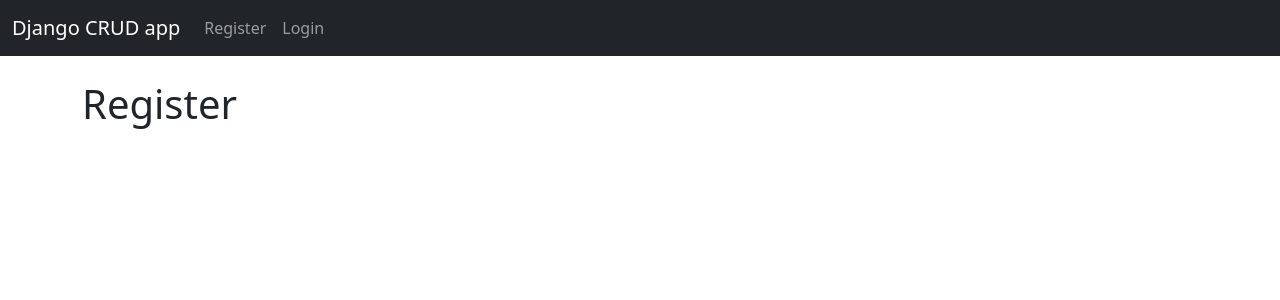
After one commit to khan022/Django-CRUD-demo, a Django app: page /register/ in a window 1280 px wide. The commit adds this page. Shown: the top 300 px of the page. Run offline with Django 4.2, Linux system fonts and the light colour scheme.

Commit message:
registration page added

```diff
--- a/crudwebsite/templates/navbar.html
+++ b/crudwebsite/templates/navbar.html
@@ -16,6 +16,10 @@
           </li>
 
           {% else %}
+
+          <li class="nav-item">
+            <a class="nav-link" href="{% url 'register' %}">Register</a>
+          </li>
 
           <li class="nav-item">
             <a class="nav-link" href="{% url 'home' %}">Login</a>
--- /dev/null
+++ b/crudwebsite/templates/register.html
@@ -0,0 +1,6 @@
+{% extends 'base.html' %}
+{% block content %}
+
+<h1>Register</h1>
+
+{% endblock %}
--- a/crudwebsite/urls.py
+++ b/crudwebsite/urls.py
@@ -5,5 +5,7 @@ urlpatterns = [
     path('', views.home, name='home'),
     #path('login/', views.login_user, name='login'),
     path('logout/', views.logout_user, name='logout'),
+    path('register/', views.register_user, name='register'),
+
 
 ]
--- a/crudwebsite/views.py
+++ b/crudwebsite/views.py
@@ -27,3 +27,7 @@ def logout_user(request):
     logout(request)
     messages.success(request, "You have been successfully Logged Out!!...")
     return redirect('home')
+
+
+def register_user(request):
+    return render(request, 'register.html', {})
```
Also changed, not shown: crudwebsite/forms.py (added, +30 -0 lines).
